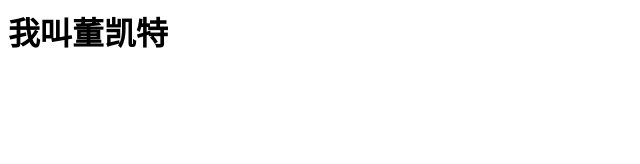
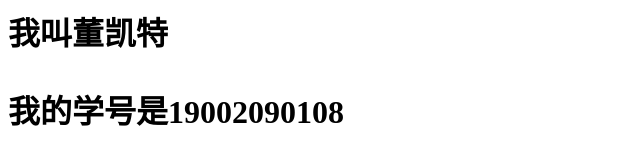
Before and after one commit to mangosq/mangosq.github.io, a plain HTML site: page index.html in a window 1280 px wide. Shown: the whole page, without its empty margins (0-640 px from the left). Drawn offline with Linux system fonts and the light colour scheme.

Commit message:
Update index.html

```diff
--- a/index.html
+++ b/index.html
@@ -1,6 +1,6 @@
 <html>
 <body>
   <h1>我叫董凯特<h1>
-
+  <p>我的学号是19002090108</p>
 </body>
 </html>
```
